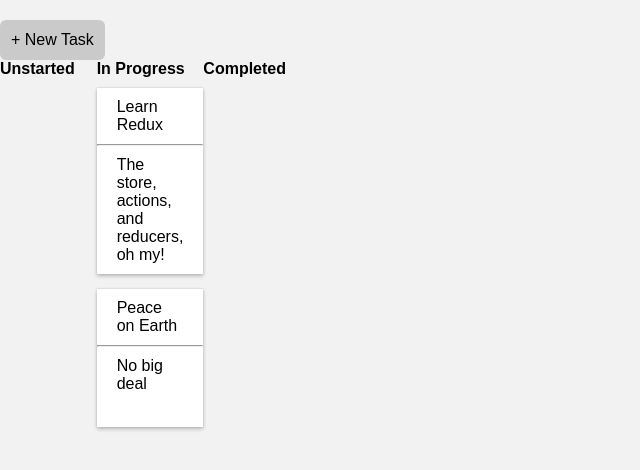
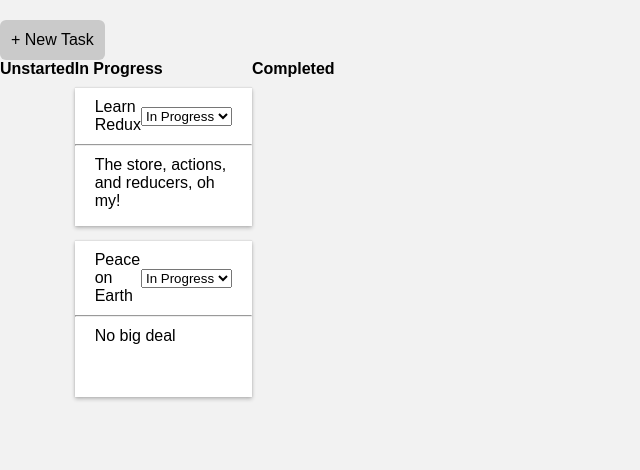
Before and after one commit to zachhornung/redux-practice, a React (Create React App) app: page / in a window 1280 px wide. Shown: the top 470 px of the page, without its empty margins (0-640 px from the left). Built offline with nearby package versions, Linux system fonts and the light colour scheme.

Commit message:
can edit task statuses

```diff
--- a/src/App.js
+++ b/src/App.js
@@ -1,18 +1,24 @@
 import React, { Component } from "react";
 import { connect } from "react-redux";
 import TasksPage from './components/TasksPage';
-import { createTask } from './actions';
+import { createTask, editTask } from './actions';
 
 class App extends Component {
     onCreateTask = ({ title, description }) => {
         this.props.dispatch(createTask({ title, description }));
     }
+
+    onStatusChange = (id, status) => {
+        this.props.dispatch(editTask(id, { status }));
+    }
+
     render(){
         return (
             <div className="main-content">
                 <TasksPage
                     tasks={this.props.tasks}
                     onCreateTask={this.onCreateTask}
+                    onStatusChange={this.onStatusChange}
                 />
             </div>
         );
--- a/src/actions/index.js
+++ b/src/actions/index.js
@@ -15,3 +15,13 @@
         }
     }
 }
+
+export function editTask(id, params = {}){
+    return {
+        type: 'EDIT_TASK',
+        payload: {
+            id,
+            params
+        }
+    };
+}
--- a/src/components/Task.js
+++ b/src/components/Task.js
@@ -1,15 +1,26 @@
 import React from 'react';
+import { TASK_STATUSES } from '../constants';
+
 
 const Task = props => {
     return (
         <div className="task">
             <div className="task-header">
                 <div>{props.task.title}</div>
+                <select value={props.task.status} onChange={onStatusChange}>
+                    {TASK_STATUSES.map(status => (
+                        <option key={status} value={status}>{status}</option>
+                    ))}
+                </select>
             </div>
             <hr />
             <div className="task-body">{props.task.description}</div>
         </div>
     );
+
+    function onStatusChange(e){
+        props.onStatusChange(props.task.id, e.target.value)
+    }
 }
 
 export default Task;
--- a/src/components/TaskList.js
+++ b/src/components/TaskList.js
@@ -8,7 +8,11 @@
                 <strong>{props.status}</strong>
             </div>
             {props.tasks.map(task => (
-                <Task key={task.id} task={task} />
+                <Task
+                    key={task.id}
+                    task={task}
+                    onStatusChange={props.onStatusChange}
+                />
             ))}
         </div>
     );
--- a/src/components/TasksPage.js
+++ b/src/components/TasksPage.js
@@ -1,7 +1,6 @@
 import React, { Component } from "react";
 import TaskList from "./TaskList";
-
-const TASK_STATUSES = ['Unstarted', 'In Progress', 'Completed'];
+import { TASK_STATUSES } from "../constants"
 
 class TasksPage extends Component {
     constructor(props){
@@ -51,6 +50,7 @@
                     key={status}
                     status={status}
                     tasks={statusTasks}
+                    onStatusChange={this.props.onStatusChange}
                 />
             );
         });
--- /dev/null
+++ b/src/constants.js
@@ -0,0 +1 @@
+export const TASK_STATUSES = ['Unstarted', 'In Progress', 'Completed'];
--- a/src/reducers/index.js
+++ b/src/reducers/index.js
@@ -19,5 +19,17 @@
     if (action.type === 'CREATE_TASK'){
         return { tasks: state.tasks.concat(action.payload) }
     }
+
+    if (action.type === 'EDIT_TASK'){
+        const { payload } = action;
+        return {
+            tasks: state.tasks.map(task => {
+                if (task.id === payload.id){
+                    return Object.assign({}, task, payload.params);
+                }
+                return task;
+            })
+        }
+    }
     return state;
 }
```
